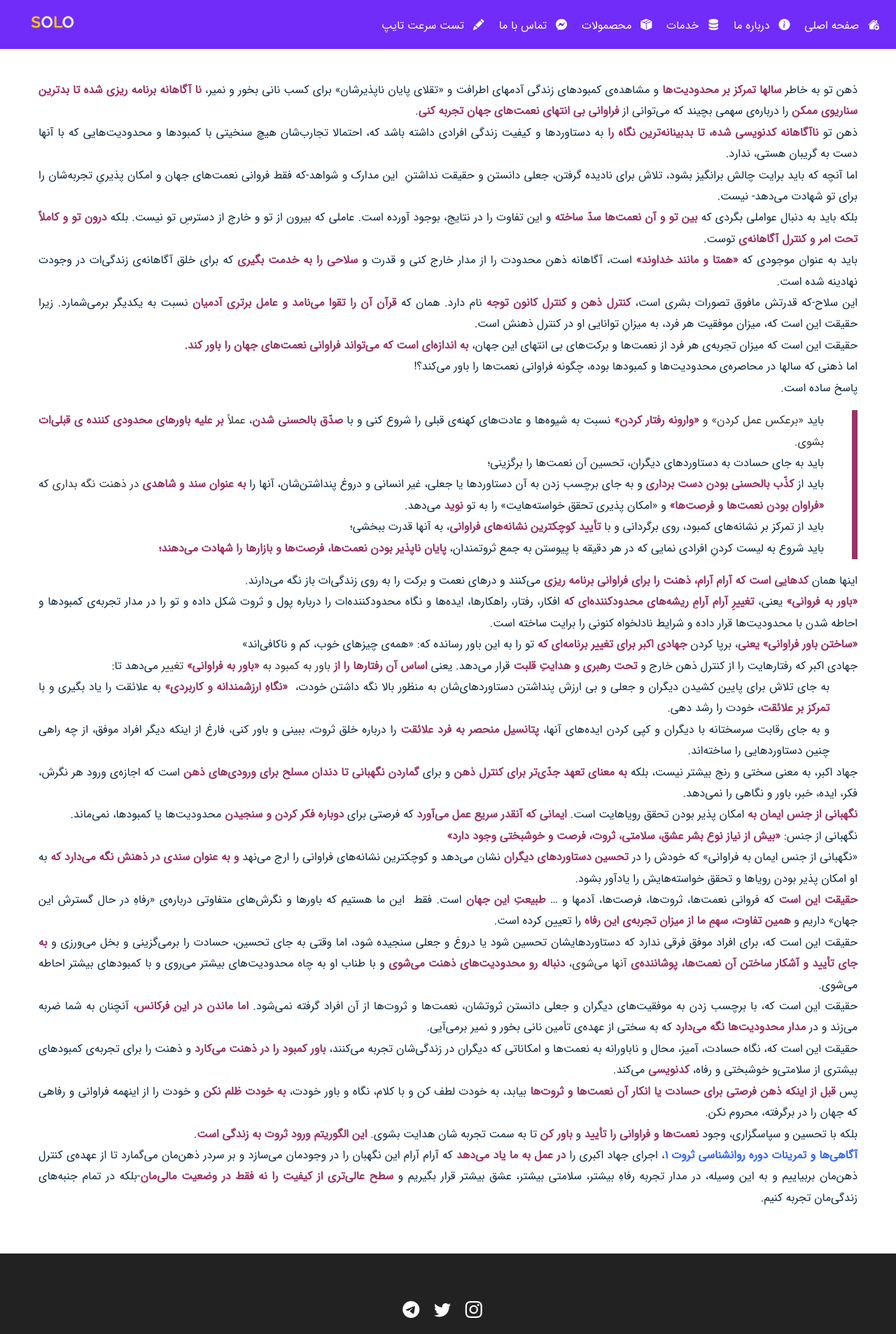
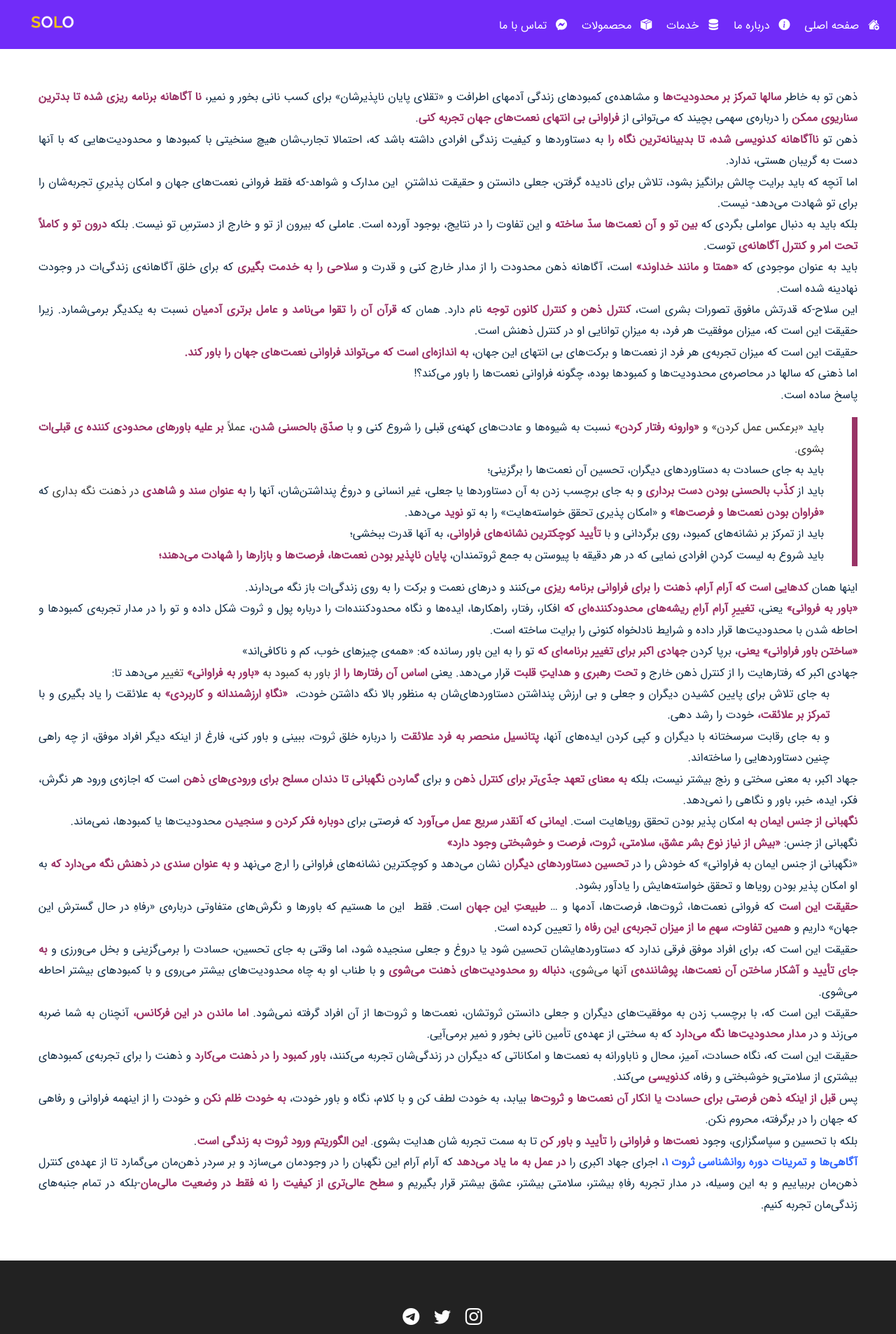
Before and after one commit to iBehzadi/pasargad, a website: page articles.html in a window 1280 px wide. Shown: the top 1906 px of the page at 70% size. Drawn offline with Linux system fonts and the light colour scheme.

Commit message:
completed article

```diff
--- a/articles.html
+++ b/articles.html
@@ -43,7 +43,7 @@
         </div>
         <ul class="nav-items">
             <li>
-                <a class="nav-link" href="index.html">
+                <a class="nav-link" href="#">
                     <i class="bi bi-house-add-fill"></i>
                     صفحه اصلی
                 </a>
@@ -72,19 +72,13 @@
                     تماس با ما
                 </a>
             </li>
-            <li>
-                <a class="nav-link" href="typespeed.html">
-                    <i class="bi bi-pencil-fill"></i>
-                    تست سرعت تایپ
-                </a>
-            </li>
         </ul>
     </nav>
 
 
     <!-- type speed checker -->
     <section class="section-center typecheck">
-        <div class="article">
+        <div class="article ">
             <p>ذهن تو به خاطر <span style="color: #993366;"><strong>سالها تمرکز بر محدودیت‌ها</strong></span> و مشاهده‌ی
                 کمبودهای زندگی آدمهای اطرافت‌ و «تقلای پایان ناپذیرشان» برای کسب نانی بخور و نمیر‌، <span
                     style="color: #993366;"><strong>نا آگاهانه‌ برنامه ریزی شده تا بدترین سناریوی ممکن</strong></span>
@@ -258,9 +252,8 @@
                 شان هدایت بشوی. <span style="color: #993366;"><strong>این الگوریتم ورود ثروت به زندگی
                         است</strong></span>.
             </p>
-            <p><span style="color: #3366ff;"><strong><a style="color: #3366ff;"
-                            href="/fa/product/ravanshenasi-servat/">آگاهی‌ها
-                            و تمرینات دوره روانشناسی ثروت 1‌</a></strong></span>، اجرای جهاد اکبری را <span
+            <p><span style="color: #3366ff;"><strong>آگاهی‌ها
+                            و تمرینات دوره روانشناسی ثروت 1‌</strong></span>، اجرای جهاد اکبری را <span
                     style="color: #993366;"><strong>در عمل به ما یاد می‌دهد</strong></span> که آرام آرام این نگهبان را
                 در
                 وجود‌مان می‌سازد و بر سردر ذهن‌مان می‌گمارد تا از عهده‌ی کنترل ذهن‌مان بربیاییم و به این وسیله‌، در مدار
--- a/src/css/articles.css
+++ b/src/css/articles.css
@@ -8,5 +8,6 @@ p {
 }
 .article {
     direction: rtl;
+    margin-top: 10px;
     text-align: justify;
 }
```
